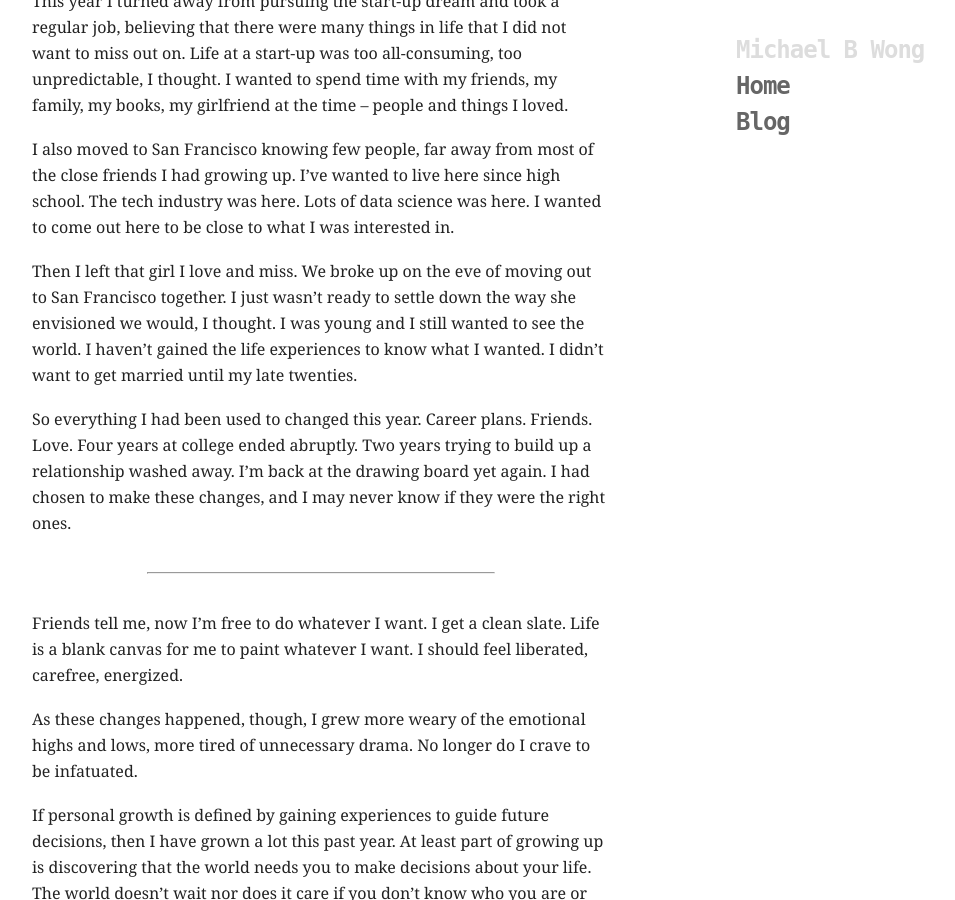
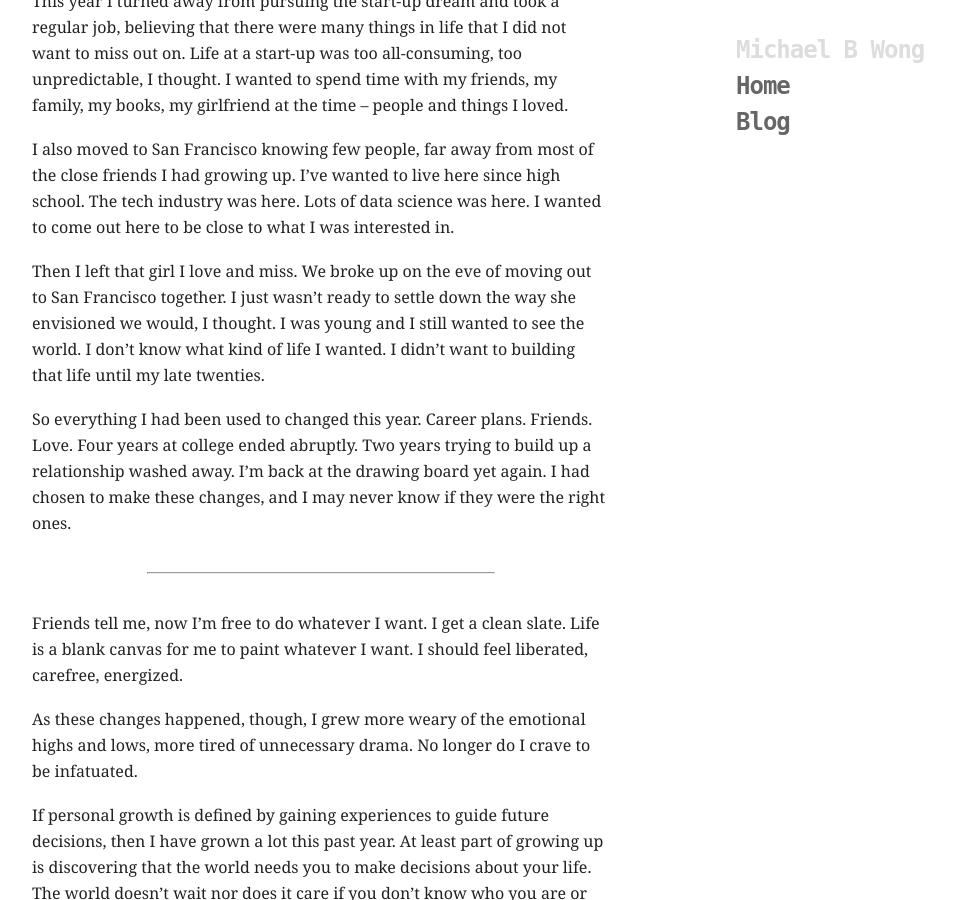
Before and after one commit to mbwong/mbwong.github.com, a Jekyll site: the page built from _posts/2012-11-11-turning-23.md, in a window 1280 px wide and 900 px high, scrolled down 382 px. Shown: the whole window, without its empty margins (160-1115 px from the left). Built offline with Jekyll 4.4.1, drawn with Linux system fonts in a browser that asks for light colours.

Commit message:
Update _posts/2012-11-11-turning-23.md

```diff
--- a/_posts/2012-11-11-turning-23.md
+++ b/_posts/2012-11-11-turning-23.md
@@ -16,7 +16,7 @@ This year I turned away from pursuing the start-up dream and took a regular job,
 
 I also moved to San Francisco knowing few people, far away from most of the close friends I had growing up. I've wanted to live here since high school. The tech industry was here. Lots of data science was here. I wanted to come out here to be close to what I was interested in.
 
-Then I left that girl I love and miss. We broke up on the eve of moving out to San Francisco together. I just wasn't ready to settle down the way she envisioned we would, I thought. I was young and I still wanted to see the world. I haven't gained the life experiences to know what I wanted. I didn't want to get married until my late twenties.
+Then I left that girl I love and miss. We broke up on the eve of moving out to San Francisco together. I just wasn't ready to settle down the way she envisioned we would, I thought. I was young and I still wanted to see the world. I don't know what kind of life I wanted. I didn't want to building that life until my late twenties.
 
 So everything I had been used to changed this year. Career plans. Friends. Love. Four years at college ended abruptly. Two years trying to build up a relationship washed away. I'm back at the drawing board yet again. I had chosen to make these changes, and I may never know if they were the right ones.
 
```
